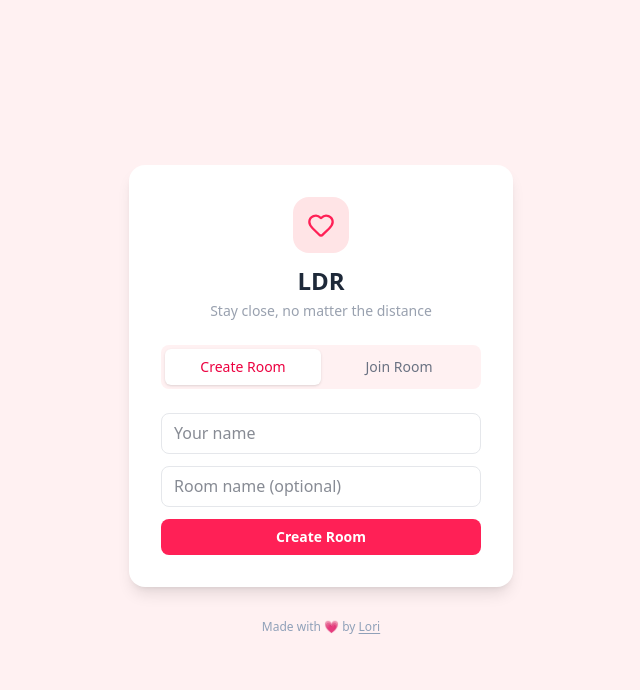
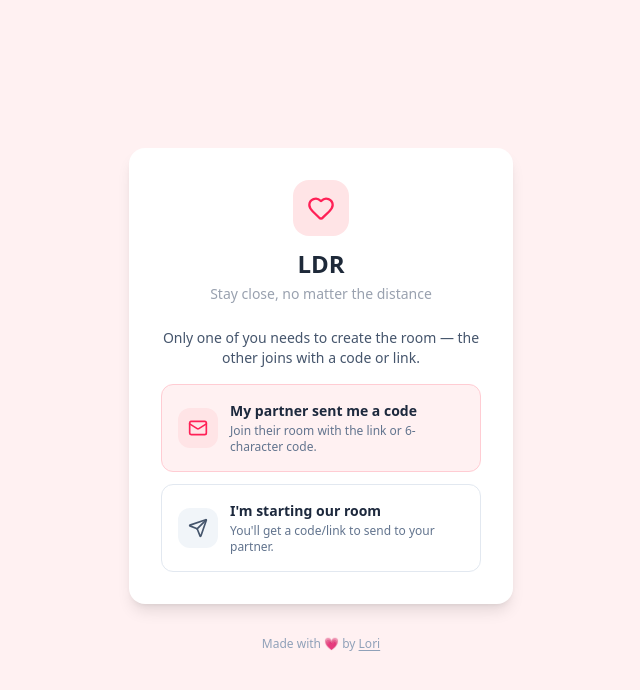
Before and after one commit to chud-lori/ldr, a React (Vite) app in the folder client/: page / in a window 1280 px wide. Shown: the top 690 px of the page, without its empty margins (319-959 px from the left). Built offline with nearby package versions, Linux system fonts and the light colour scheme.

Commit message:
fix ux issues

```diff
--- a/client/src/components/Layout.jsx
+++ b/client/src/components/Layout.jsx
@@ -136,6 +136,8 @@ export default function Layout({ children, ws, online = [] }) {
   const navigate = useNavigate()
   const name = store.get('userName')
   const uid = store.get('userId')
+  const roomData = store.get('roomData')
+  const roomName = roomData?.name?.trim() || 'LDR'
   const [showUserSettings, setShowUserSettings] = useState(false)
 
   const isOnline = online.some((u) => u.userId === uid)
@@ -144,7 +146,12 @@ export default function Layout({ children, ws, online = [] }) {
   return (
     <div className={`min-h-screen ${t.appBg} flex flex-col`}>
       <header className={`bg-white border-b ${t.headerBg} px-4 py-3 flex items-center justify-between sticky top-0 z-10 shadow-sm`}>
-        <span className={`font-bold ${t.accent} text-lg tracking-wide`}>LDR</span>
+        <span
+          className={`font-bold ${t.accent} text-lg tracking-wide truncate max-w-[55%]`}
+          title={roomName}
+        >
+          {roomName}
+        </span>
 
         <div className="flex items-center gap-2">
           {/* Partner online indicator */}
--- a/client/src/pages/Dashboard.jsx
+++ b/client/src/pages/Dashboard.jsx
@@ -430,20 +430,27 @@ function NotesCard({ ws, roomData, t }) {
       }`}
       data-testid="notes-card"
     >
-      <p className={`font-semibold inline-flex items-center gap-2 ${
-        hasUnread ? `text-base ${t.accent}` : 'text-xs uppercase tracking-wide text-slate-500'
+      <div className="flex items-center justify-between gap-2">
+        <h3 className={`font-semibold inline-flex items-center gap-2 ${
+          hasUnread ? `text-base ${t.accent}` : `text-sm ${t.accent}`
         }`}>
-        <Mail className={hasUnread ? 'h-5 w-5' : 'h-3.5 w-3.5'} strokeWidth={2} aria-hidden="true" />
+          <Mail className={hasUnread ? 'h-5 w-5' : 'h-4 w-4'} strokeWidth={2} aria-hidden="true" />
           {hasUnread
             ? `${unread.length} new note${unread.length > 1 ? 's' : ''} from ${unread[0].senderName || 'them'}`
-          : 'Notes'}
+            : 'Leave a note'}
           {hasUnread && (
             <span className="relative flex h-2.5 w-2.5">
               <span className="animate-ping absolute inline-flex h-full w-full rounded-full bg-rose-400 opacity-75"></span>
               <span className="relative inline-flex rounded-full h-2.5 w-2.5 bg-rose-500"></span>
             </span>
           )}
+        </h3>
+      </div>
+      {!hasUnread && !composing && (
+        <p className="text-xs text-slate-500 leading-relaxed -mt-1">
+          A little something for {partner?.name || 'them'} to find when they come back. Disappears once they read it.
         </p>
+      )}
 
       {unread.length > 0 && (
         <div className="space-y-2">
@@ -480,9 +487,10 @@ function NotesCard({ ws, roomData, t }) {
         <button
           onClick={() => setComposing(true)}
           data-testid="open-compose-note"
-          className="w-full text-left text-sm text-slate-400 hover:text-slate-600 border border-dashed border-slate-200 rounded-xl px-3 py-2.5"
+          className={`w-full inline-flex items-center justify-center gap-2 ${t.btn} rounded-xl px-3 py-2.5 text-sm font-semibold`}
         >
-          Leave {partner?.name || 'them'} a note…
+          <Send className="h-4 w-4" strokeWidth={2} aria-hidden="true" />
+          Write {partner?.name || 'them'} a note
         </button>
       )}
 
--- a/client/src/pages/Home.jsx
+++ b/client/src/pages/Home.jsx
@@ -5,12 +5,15 @@ import { store } from '../lib/store'
 import { useTheme } from '../hooks/useTheme'
 import { useToast } from '../components/Toast'
 import { DEFAULT_THEME } from '../lib/themes'
-import { Heart } from '../lib/icons'
+import { Heart, ArrowLeft, Mail, Send } from '../lib/icons'
 
 export default function Home() {
   const { setTheme } = useTheme()
   const toast = useToast()
-  const [tab, setTab] = useState('create')
+  // 'choose' = pick a path; 'create' = first one in; 'join' = partner sent a code.
+  // Forces a deliberate choice so couples don't accidentally end up in two
+  // separate rooms.
+  const [tab, setTab] = useState('choose')
   const [name, setName] = useState('')
   const [roomName, setRoomName] = useState('')
   const [code, setCode] = useState('')
@@ -128,22 +131,57 @@ export default function Home() {
           <p className="text-gray-400 text-sm mt-1">Stay close, no matter the distance</p>
         </div>
 
-        <div className="flex rounded-lg bg-rose-50 p-1 mb-6">
-          {['create', 'join'].map((t) => (
+        {tab === 'choose' && (
+          <div className="space-y-3">
+            <p className="text-sm text-slate-600 text-center mb-4">
+              Only one of you needs to create the room — the other joins with a code or link.
+            </p>
             <button
-              key={t}
-              onClick={() => setTab(t)}
-              className={`flex-1 py-2 rounded-md text-sm font-medium transition-all ${
-                tab === t ? 'bg-white shadow text-rose-600' : 'text-gray-500'
-              }`}
+              onClick={() => setTab('join')}
+              className="w-full text-left rounded-xl border border-rose-200 bg-rose-50 hover:bg-rose-100 hover:border-rose-300 p-4 transition-colors"
             >
-              {t === 'create' ? 'Create Room' : 'Join Room'}
+              <div className="flex items-center gap-3">
+                <div className="h-10 w-10 rounded-xl bg-rose-100 text-rose-500 flex items-center justify-center shrink-0">
+                  <Mail className="h-5 w-5" strokeWidth={2} aria-hidden="true" />
+                </div>
+                <div className="flex-1 min-w-0">
+                  <div className="font-semibold text-slate-800 text-sm">My partner sent me a code</div>
+                  <div className="text-xs text-slate-500 mt-0.5">Join their room with the link or 6-character code.</div>
+                </div>
+              </div>
             </button>
-          ))}
-        </div>
+            <button
+              onClick={() => setTab('create')}
+              className="w-full text-left rounded-xl border border-slate-200 hover:border-slate-300 hover:bg-slate-50 p-4 transition-colors"
+            >
+              <div className="flex items-center gap-3">
+                <div className="h-10 w-10 rounded-xl bg-slate-100 text-slate-600 flex items-center justify-center shrink-0">
+                  <Send className="h-5 w-5" strokeWidth={2} aria-hidden="true" />
+                </div>
+                <div className="flex-1 min-w-0">
+                  <div className="font-semibold text-slate-800 text-sm">I'm starting our room</div>
+                  <div className="text-xs text-slate-500 mt-0.5">You'll get a code/link to send to your partner.</div>
+                </div>
+              </div>
+            </button>
+          </div>
+        )}
 
-        {tab === 'create' ? (
+        {(tab === 'create' || tab === 'join') && (
+          <button
+            onClick={() => { setTab('choose'); setError('') }}
+            className="text-xs text-slate-400 hover:text-slate-600 inline-flex items-center gap-1 mb-4"
+          >
+            <ArrowLeft className="h-3.5 w-3.5" strokeWidth={2} />
+            Back
+          </button>
+        )}
+
+        {tab === 'create' && (
           <form onSubmit={handleCreate} className="space-y-3">
+            <p className="text-xs text-slate-500 text-center -mt-1 mb-1">
+              After creating, share the link from your dashboard so your partner can join the same room.
+            </p>
             <input
               className="w-full border border-gray-200 rounded-lg px-3 py-2 text-sm focus:outline-none focus:border-rose-300"
               placeholder="Your name"
@@ -165,8 +203,13 @@ export default function Home() {
               {loading ? 'Creating...' : 'Create Room'}
             </button>
           </form>
-        ) : (
+        )}
+
+        {tab === 'join' && (
           <form onSubmit={handleJoin} className="space-y-3">
+            <p className="text-xs text-slate-500 text-center -mt-1 mb-1">
+              Paste the link your partner sent, or type the 6-character room code below.
+            </p>
             <input
               className="w-full border border-gray-200 rounded-lg px-3 py-2 text-sm focus:outline-none focus:border-rose-300"
               placeholder="Your name"
@@ -192,7 +235,7 @@ export default function Home() {
           </form>
         )}
 
-        {error && <p className="text-red-500 text-xs mt-3 text-center">{error}</p>}
+        {error && tab !== 'choose' && <p className="text-red-500 text-xs mt-3 text-center">{error}</p>}
       </div>
 
       <p className="text-center text-slate-400 text-xs mt-4">
```
Lines whose indentation alone changed are shown as unchanged.
